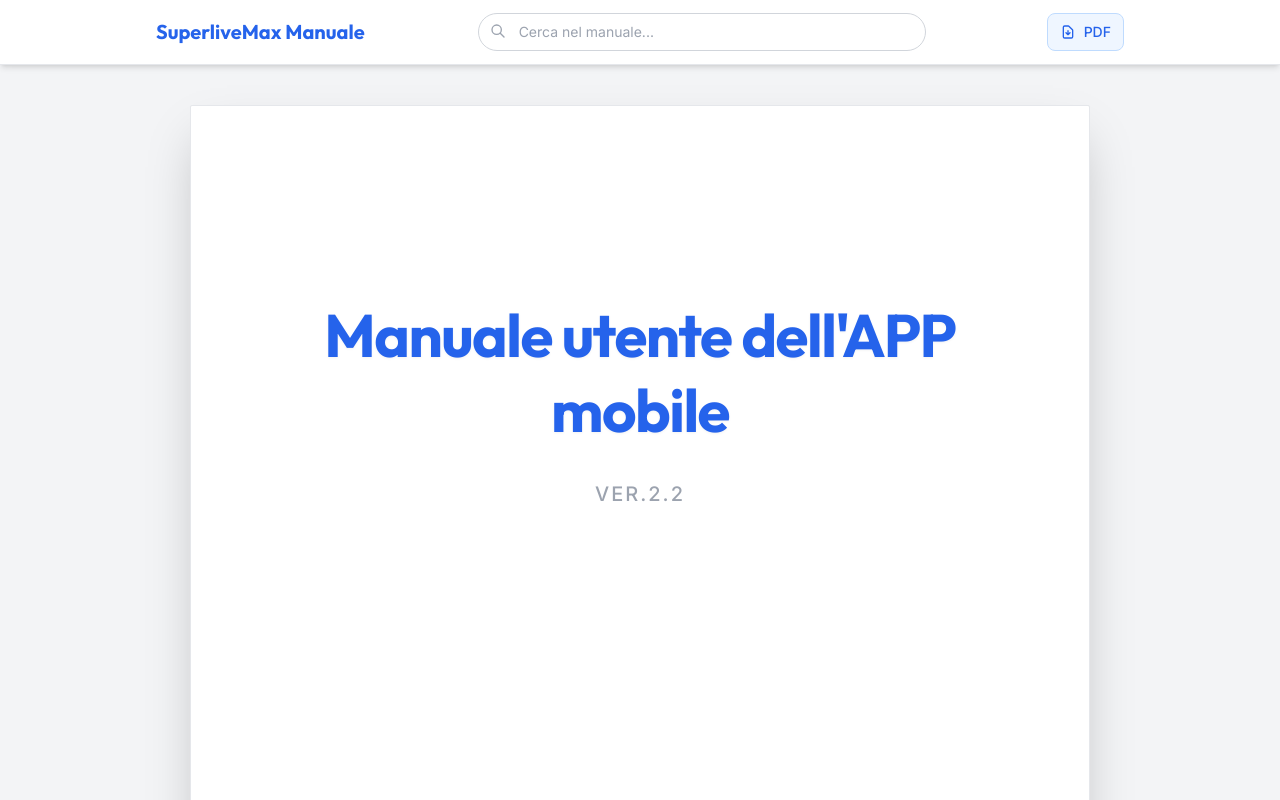
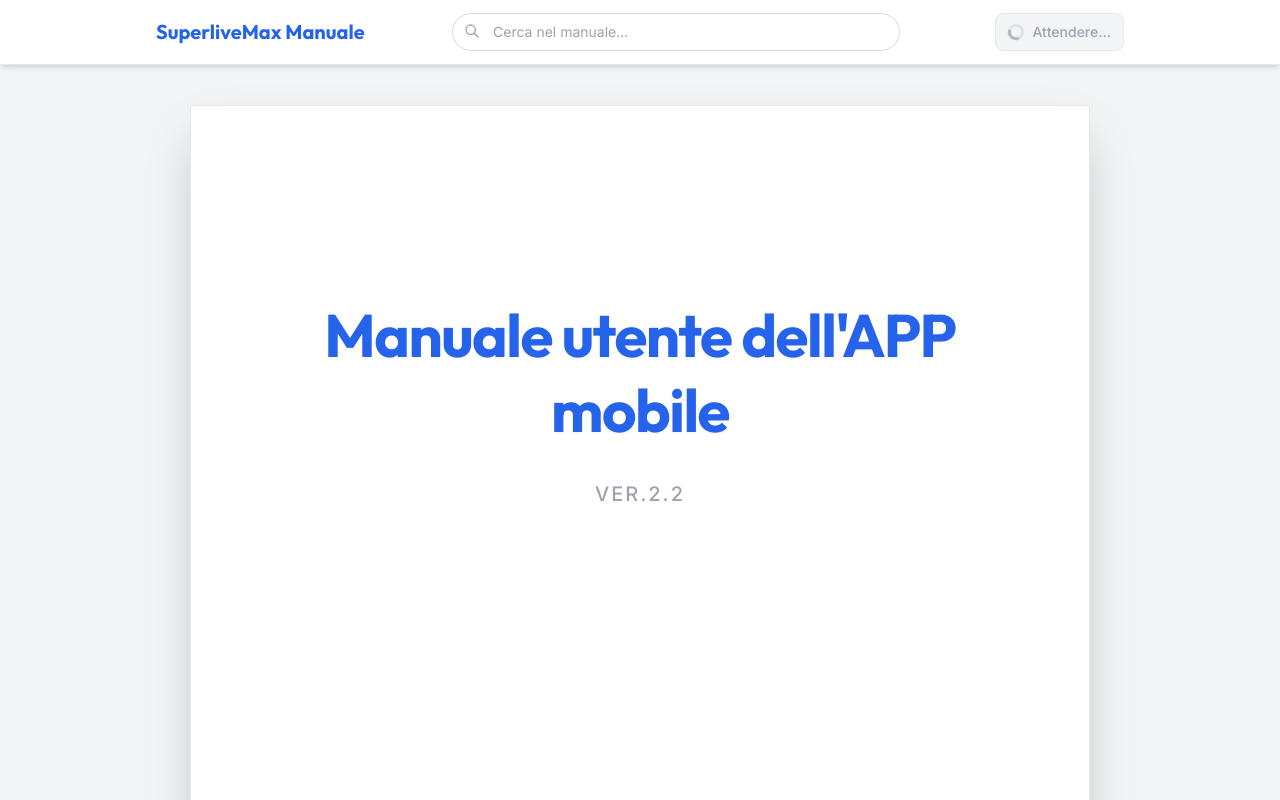
Before and after one commit to neo1777/superlivemax-manual-viewer, a React (Vite) app: page / in a window 1280 px wide. Both pictures are taken after a click on the button "PDF". Shown: the top 800 px of the page. Built offline with nearby package versions, Linux system fonts and the light colour scheme; a web font is replaced by a local one.

Commit message:
feat: migrazione da window.print a esportazione jsPDF programmatica

```diff
--- a/components/Header.tsx
+++ b/components/Header.tsx
@@ -1,5 +1,7 @@
 import React, { useState, useEffect, useRef } from 'react';
 import { ManualPage } from '../types';
+import { jsPDF } from 'jspdf';
+import html2canvas from 'html2canvas';
 
 interface HeaderProps {
   content: ManualPage[];
@@ -9,7 +11,55 @@ const Header: React.FC<HeaderProps> = ({ content }) => {
   const [query, setQuery] = useState('');
   const [results, setResults] = useState<{ page: number; text: string }[]>([]);
   const [isOpen, setIsOpen] = useState(false);
+  const [isExporting, setIsExporting] = useState(false);
   const wrapperRef = useRef<HTMLDivElement>(null);
+
+  const exportPDF = async () => {
+    if (isExporting) return;
+    setIsExporting(true);
+    try {
+      const pdf = new jsPDF('p', 'mm', 'a4');
+      const pdfWidth = pdf.internal.pageSize.getWidth();
+
+      // Itera su tutte le pagine fornite nei props context
+      for (let i = 0; i < content.length; i++) {
+        const pageElement = document.getElementById(`page-${content[i].page}`);
+        if (pageElement) {
+          // Rimuove temporaneamente shadow e border per un export pulito
+          const originalShadow = pageElement.style.boxShadow;
+          const originalBorder = pageElement.style.border;
+          pageElement.style.boxShadow = 'none';
+          pageElement.style.border = 'none';
+
+          const canvas = await html2canvas(pageElement, {
+            scale: 2,
+            useCORS: true,
+            logging: false
+          });
+
+          pageElement.style.boxShadow = originalShadow;
+          pageElement.style.border = originalBorder;
+
+          const imgData = canvas.toDataURL('image/jpeg', 0.95);
+          const imgProps = pdf.getImageProperties(imgData);
+          const ratio = imgProps.width / imgProps.height;
+          const adjustedHeight = pdfWidth / ratio;
+
+          if (i > 0) {
+            pdf.addPage();
+          }
+          pdf.addImage(imgData, 'JPEG', 0, 0, pdfWidth, adjustedHeight);
+        }
+      }
+
+      pdf.save('Manuale_SuperliveMax.pdf');
+    } catch (error) {
+      console.error("Errore durante l'esportazione PDF:", error);
+      alert("Si è verificato un errore durante l'esportazione del PDF.");
+    } finally {
+      setIsExporting(false);
+    }
+  };
 
   useEffect(() => {
     if (query.length < 2) {
@@ -122,14 +172,25 @@ const Header: React.FC<HeaderProps> = ({ content }) => {
         </div>
 
         <button
-          onClick={() => window.print()}
-          className="flex items-center gap-2 bg-blue-50 hover:bg-blue-100 text-blue-600 border border-blue-200 px-3 py-2 rounded-lg font-medium transition-colors text-sm whitespace-nowrap ml-2"
+          onClick={exportPDF}
+          disabled={isExporting}
+          className={`flex items-center gap-2 px-3 py-2 rounded-lg font-medium transition-colors text-sm whitespace-nowrap ml-2 ${isExporting
+              ? 'bg-gray-100 text-gray-400 border border-gray-200 cursor-not-allowed'
+              : 'bg-blue-50 hover:bg-blue-100 text-blue-600 border border-blue-200'
+            }`}
           title="Esporta il manuale in formato PDF"
         >
-          <svg className="w-4 h-4" fill="none" stroke="currentColor" viewBox="0 0 24 24">
-            <path strokeLinecap="round" strokeLinejoin="round" strokeWidth={2} d="M12 10v6m0 0l-3-3m3 3l3-3m2 8H7a2 2 0 01-2-2V5a2 2 0 012-2h5.586a1 1 0 01.707.293l5.414 5.414a1 1 0 01.293.707V19a2 2 0 01-2 2z" />
-          </svg>
-          <span className="hidden sm:inline">PDF</span>
+          {isExporting ? (
+            <svg className="animate-spin h-4 w-4" xmlns="http://www.w3.org/2000/svg" fill="none" viewBox="0 0 24 24">
+              <circle className="opacity-25" cx="12" cy="12" r="10" stroke="currentColor" strokeWidth="4"></circle>
+              <path className="opacity-75" fill="currentColor" d="M4 12a8 8 0 018-8V0C5.373 0 0 5.373 0 12h4zm2 5.291A7.962 7.962 0 014 12H0c0 3.042 1.135 5.824 3 7.938l3-2.647z"></path>
+            </svg>
+          ) : (
+            <svg className="w-4 h-4" fill="none" stroke="currentColor" viewBox="0 0 24 24">
+              <path strokeLinecap="round" strokeLinejoin="round" strokeWidth={2} d="M12 10v6m0 0l-3-3m3 3l3-3m2 8H7a2 2 0 01-2-2V5a2 2 0 012-2h5.586a1 1 0 01.707.293l5.414 5.414a1 1 0 01.293.707V19a2 2 0 01-2 2z" />
+            </svg>
+          )}
+          <span className="hidden sm:inline">{isExporting ? 'Attendere...' : 'PDF'}</span>
         </button>
       </div>
     </header>
--- a/components/ManualPage.tsx
+++ b/components/ManualPage.tsx
@@ -10,7 +10,7 @@ interface ManualPageProps {
 
 const ManualPage: React.FC<ManualPageProps> = ({ data }) => {
   return (
-    <div className="flex flex-col relative min-h-[1100px] mb-20 bg-white shadow-2xl mx-auto max-w-[900px] rounded-sm overflow-hidden border border-gray-200 print:shadow-none print:border-none print:mb-0 page-break">
+    <div id={`page-${data.page}`} className="flex flex-col relative min-h-[1100px] mb-20 bg-white shadow-2xl mx-auto max-w-[900px] rounded-sm overflow-hidden border border-gray-200 print:shadow-none print:border-none print:mb-0 page-break">
       <div className="flex-grow p-12 sm:p-16">
         <div className="content mb-12">
           {data.blocks.map((text, idx) => (
--- a/package.json
+++ b/package.json
@@ -9,6 +9,8 @@
     "preview": "vite preview"
   },
   "dependencies": {
+    "html2canvas": "^1.4.1",
+    "jspdf": "^4.2.0",
     "react": "18.2.0",
     "react-dom": "18.2.0"
   },
```
Also changed, not shown: 1 other file (tests, documents, lock files or other folders).
